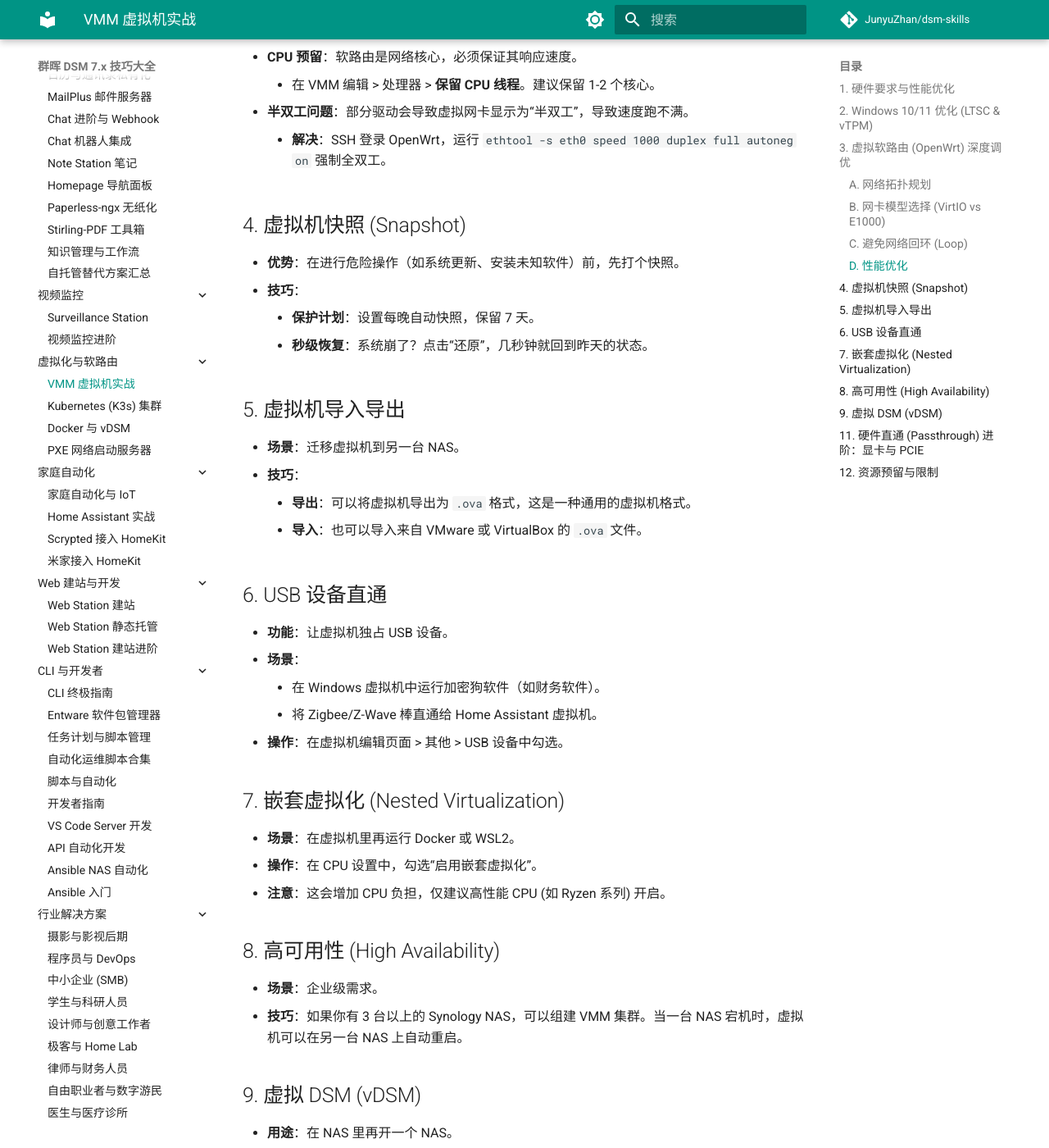
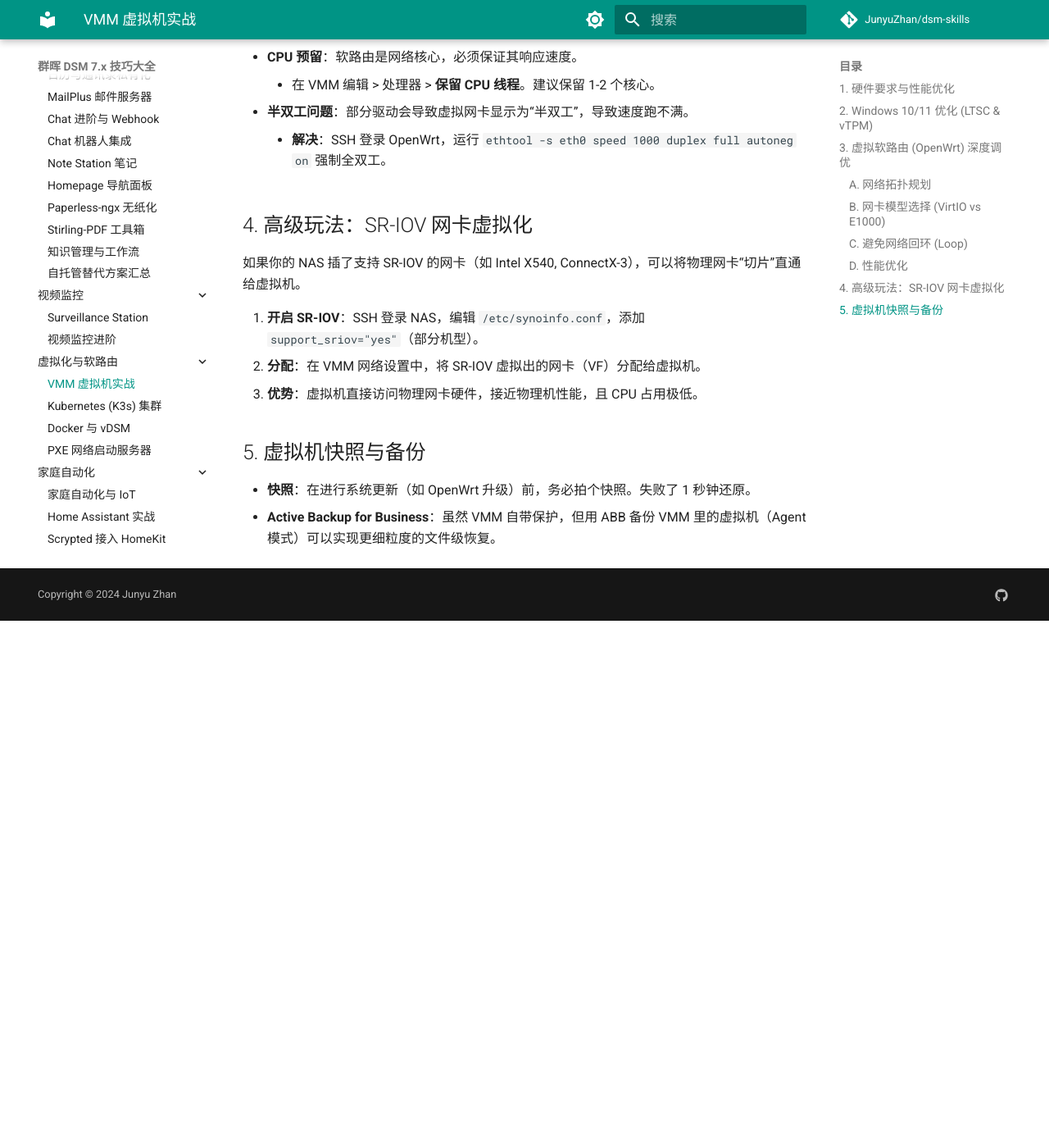
Before and after one commit to JunyuZhan/dsm-skills, an MkDocs documentation site: the page built from docs/virtualization/vmm-guide.md, in a window 1280 px wide and 1400 px high, scrolled down 1821 px. Shown: the whole window at 82% size. Built offline with MkDocs 1.6.1 and Material for MkDocs 9.7.7, drawn with Linux system fonts in a browser that asks for light colours; comment, search, counter and statistics services are not loaded; after the commit the page ends 2578 px from its top, so only the background shows below that; some of the changed text lies outside the part shown.

Commit message:
Complete industry solution guides and advanced features

````diff
--- a/docs/industry-solutions/designer.md
+++ b/docs/industry-solutions/designer.md
@@ -98,16 +98,10 @@
 
 ## 5. 灵感收集：Wallabag
 
-类似于 Pocket/Instapaper 的稍后阅读工具，保存网页文章、设计博客到 NAS。
-*   支持抓取正文，去除广告。
-*   支持打标签、全文搜索。
-*   有 Chrome 插件和手机 APP。
+看到好的设计文章或教程，想保存下来？Wallabag 是开源的 Pocket 替代品。
 
-## 6. Mac 用户特别优化
+*   **浏览器插件**：一键保存网页内容到 NAS。
+*   **去广告阅读**：自动提取正文，去除广告干扰。
+*   **离线归档**：即使原网页 404 了，你的 NAS 里还有存档。
 
-大多数设计师使用 Mac。
-1.  **图标预览**：确保 SMB 连接速度足够快，否则 Finder 加载缩略图会很慢。
-2.  **颜色标签**：Synology Drive 支持同步 macOS 的 Finder 颜色标签 (Tags)。
-3.  **聚光灯搜索 (Spotlight)**：
-    *   在 `控制面板 > 文件服务 > SMB > 高级设置` 中启用 `VFS 模块` -> `fruit` (需通过 SSH 修改 smb.conf 深度优化，或等待 DSM 7.2+ 的官方支持)。
-    *   *简单方案*：使用 [Universal Search](../basic-skills/indexing-service.md) 在网页端搜索，或者挂载为本地磁盘后使用 Alfred/Raycast 搜索。
+**总结**：利用 NAS 的大容量和 Docker 扩展性，设计师可以构建一个**永不丢失素材、随时高速访问**的私有设计中台。
--- a/docs/industry-solutions/legal-finance.md
+++ b/docs/industry-solutions/legal-finance.md
@@ -98,73 +98,54 @@ Paperless 不仅仅是存储，还能“自动分类”。
 2.  **场景 1：自动归档发票**
     *   **触发器**：内容包含 "增值税专用发票" 或 "Invoice"。
     *   **动作**：
-        *   自动打标签：`Finance`。
-        *   自动分配对应人：`Accountant`。
-        *   修改创建日期：从文件内容中提取日期（如 OCR 识别到的开票日期）。
-3.  **场景 2：自动重命名**
-    *   设置存储路径规则：`{created_year}/{correspondent}/{title}`。
-    *   效果：上传 `scan_001.pdf`，自动整理为 `2024/阿里云/1月服务器账单.pdf`。
+        *   分配标签：`Invoice`, `Finance`。
+        *   分配对应人：`Accountant_A`。
+        *   设置存储路径：`/2024/Invoices/{created_year}/{correspondent}`。
+3.  **场景 2：合同到期提醒**
+    *   虽然 Paperless 本身没有强提醒，但可以通过 Webhook 触发外部通知。
 
-### 2.3 物理扫描仪对接
-*   **Brother/Epson/HP 网络扫描仪**：在扫描仪后台设置 "Scan to FTP/SMB"。
-*   **目标路径**：指向 NAS 的 `/volume1/scan_input` 文件夹。
-*   **效果**：把纸质合同放入扫描仪，按一下按钮，1 分钟后，Paperless 里就能搜到这份合同的电子版。
+### 2.3 物理扫描仪联动
+*   将你的网络扫描仪（如 Brother, Epson）的 FTP/SMB 目标指向 `/volume1/scan_input`。
+*   **效果**：扫描仪按下“扫描”键 -> 文件进入 NAS -> Paperless 自动 OCR 识别 -> 自动归档。全过程无需电脑介入。
 
-## 3. 自建电子签章系统：DocuSeal
+## 3. 私有化电子签章：DocuSeal
 
-DocuSign 太贵且数据在海外？用 DocuSeal 搭建私有的电子签章平台。
+国内的电子签章服务（如 e签宝）按次收费且数据在云端。DocuSeal 是开源的 DocuSign 替代品。
 
-### 3.1 部署 DocuSeal
+### 3.1 部署
 ```yaml
 version: '3'
 services:
   docuseal:
     image: docuseal/docuseal:latest
-    container_name: docuseal
     ports:
       - "3000:3000"
     volumes:
-      - /volume1/docker/docuseal/data:/data
+      - docuseal_data:/data
     environment:
-      - DATABASE_URL=sqlite3:/data/docuseal.db # 小团队用 SQLite 足够，大并发可用 Postgres
-    restart: unless-stopped
+      - SIGNING_SECRET=your_long_secret_key
 ```
 
 ### 3.2 使用流程
 1.  上传 PDF 合同。
-2.  拖拽签名框、日期框、印章位置。
-3.  输入客户邮箱，发送签署链接。
-4.  客户在手机/电脑上手写签名或上传印章。
-5.  签署完成后，系统生成带**数字指纹**的 PDF，双方均可下载存档。
+2.  拖拽设置“签名区”、“日期区”。
+3.  输入客户邮箱发送。
+4.  客户在手机上打开链接，手写签名。
+5.  双方收到签署完成的 PDF（附带审计日志）。
 
-## 4. 审计与合规：Log Center 进阶
+## 4. 审计追踪与日志 (Log Center)
 
-仅仅记录日志不够，需要“即时报警”。
+对于合规性审查，你需要知道**谁**在**什么时间**动了**什么文件**。
 
-### 4.1 关键词报警
-1.  打开 **Log Center** > `通知设置` > `关键词通知`。
-2.  新增规则：
-    *   **关键词**：`Delete` 或 `Permission change`。
-    *   **日志来源**：`File Transfer` (SMB/File Station)。
-    *   **严重性**：`Error` 或 `Warning`。
-3.  **效果**：一旦有员工尝试删除重要合同，您的手机（DS finder）或邮箱会立即收到警报。
+### 4.1 开启文件传输日志
+1.  **File Station** > 设置 > 常规 > 启用 File Station 日志。
+2.  **SMB** > 控制面板 > 文件服务 > SMB > 启用传输日志（勾选删除、写入、重命名）。
 
-### 4.2 定期审计报告
-设置任务计划，每月导出 CSV 日志并发送给合规官。
-```bash
-# 简单的脚本示例：导出上个月的文件删除记录
-log_file="/volume1/logs/audit_$(date +%Y%m).csv"
-sqlite3 /var/log/synolog/synoconn.db "select * from logs where event like '%Delete%' and time > date('now','start of month','-1 month');" > $log_file
-# 可以结合 sendmail 发送邮件
-```
+### 4.2 集中审计
+1.  打开 **日志中心**。
+2.  **搜索**：输入文件名，查看所有操作记录。
+3.  **归档**：将日志定期归档到 WORM 文件夹，防止日志被篡改。
 
-## 5. 灾难恢复：Hyper Backup 加密策略
+## 5. 总结
 
-备份盘丢失 = 数据泄露？
-
-1.  **客户端加密**：在 Hyper Backup 创建任务时，**必须**勾选“启用客户端加密”。
-2.  **密钥保管**：下载 `.pem` 密钥文件，并将其打印出来放入物理保险箱，或者存放在 1Password/Bitwarden 的安全笔记中。
-3.  **异地备份**：建议使用 C2 Storage 或 S3 (Amazon/Aliyun) 作为异地端，这些云服务均支持服务端加密 (SSE)。
-
----
-**总结**：通过 WORM 锁定底层数据，Paperless 自动化处理文档流，DocuSeal 完成法律效力闭环，Log Center 负责全程审计，您构建的不仅仅是 NAS，而是一个符合企业内控标准的**法务金融数据中心**。
+通过 WORM 技术锁定原始证据，Paperless-ngx 自动化处理票据，DocuSeal 完成电子签约，群晖 NAS 为法律与财务人员构建了一个**闭环的、合规的、私有的**数据处理平台。
--- a/docs/platform-specific/mac-optimization.md
+++ b/docs/platform-specific/mac-optimization.md
@@ -47,28 +47,20 @@ Mac 会在每个访问过的文件夹生成 `.DS_Store` 隐藏文件（存储图
     find /volume1 -name ".DS_Store" -delete
     ```
 
-## 4. 解决文件名乱码 (NFC vs NFD)
+## 5. 解决文件名乱码 (NFC vs NFD)
 
-Mac 使用 NFD (分解形式) 编码文件名，而 Windows/Linux 使用 NFC (组合形式)。这导致带重音符号的文件名（如 `café`）在跨平台互传时可能乱码。
+**痛点**：Mac 上复制到 NAS 的文件，在 Windows 上看中文文件名乱码（或变成 `o ̈` 这种分离的字符）。
+*   **原因**：Mac 使用 NFD 编码，Windows/Linux 使用 NFC 编码。
+*   **解决**：
+    *   DSM 7.x 的 SMB 服务默认会自动处理 NFD -> NFC 转换 (vfs_fruit 模块)。
+    *   **检查设置**：控制面板 > 文件服务 > SMB > 高级设置 > Mac > 启用 **VFS 模块转换 Mac 特殊字符**。
 
-*   **NAS 设置**：控制面板 > 文件服务 > SMB > 高级 > **VFS 模块**。
-*   **启用**：`catia` 模块（如果有）或确保“转换为 Windows 兼容名称”已勾选。
-*   **最佳实践**：尽量避免在文件名中使用特殊字符和 Emoji。
+## 6. 提升 Finder 浏览速度
 
-## 5. 提升 Finder 浏览速度
-
-打开包含数千张照片的文件夹时，Finder 会卡死，因为它在尝试生成预览图。
-
-*   **技巧**：
-    1.  Finder > 查看 > 查看显示选项 (`Cmd + J`)。
-    2.  **取消勾选** “显示图标预览” (Show icon preview)。
-    3.  点击“用作默认”。
-*   这样 Finder 只读取文件名，速度瞬间起飞。
-
-## 6. 挂载优化 (Automount)
-
-每次重启 Mac 都要手动连 NAS？
-
-*   **方法**：系统设置 > 用户与群组 > 登录项。
-*   **操作**：将挂载好的 NAS 磁盘拖入“登录时打开”列表。
-*   **进阶**：使用 **AutoMounter** (App Store 软件)，它能在你回到家连上 Wi-Fi 时自动挂载，出门断网时自动卸载，防止 Finder 转彩虹圈卡死。
+**痛点**：打开包含数千张照片的文件夹，Finder 菊花转半天。
+*   **原因**：Finder 试图读取每个文件的图标预览。
+*   **解决**：
+    1.  Finder > 菜单栏 > 显示 > 查看显示选项 (Cmd+J)。
+    2.  取消勾选 **“显示图标预览”**。
+    3.  点击 **“用作默认”**。
+    *   *副作用*：看不到缩略图，但列表加载速度秒开。
--- a/docs/surveillance/advanced-guide.md
+++ b/docs/surveillance/advanced-guide.md
@@ -48,18 +48,13 @@ URL 格式：
 `http://nas-ip:5000/webapi/SurveillanceStation/camera.cgi?api=SYNO.SurveillanceStation.Camera&method=GetSnapshot&version=1&cameraId=1&_sid=你的SID`
 
 ### 自动 PTZ 巡航
-通过脚本定时调用 API，让云台摄像机转动到指定预置位。
+如果你的摄像头支持 PTZ (云台)，可以通过 API 控制它定时转向不同角度。
+`http://nas-ip:5000/webapi/SurveillanceStation/ptz.cgi?api=SYNO.SurveillanceStation.PTZ&method=Move&version=1&cameraId=1&direction=home`
 
-## 5. 深度学习分析 (DVA)
+## 5. 深度视频分析 (DVA 系列独占)
 
-如果你使用的是 DVA 系列 NVR，或者拥有支持 AI 的显卡。
-*   **人脸识别**：建立 VIP/黑名单库。
-*   **车牌识别**：联动道闸系统。
-*   **人流计数**：统计店铺客流量。
-*   **入侵检测**：划定虚拟围栏，只有“人”翻越围墙才报警，猫狗经过不报警。
-
-## 6. 隐私遮罩 (Privacy Masking)
-
-如果摄像头画面拍到了邻居的窗户或公共区域（出于法律合规）。
-*   **设置**：在摄像头编辑 > 优化 > 隐私遮罩。
-*   **效果**：在画面上画几个黑框，这些区域在实时预览和录像中都会被永久遮挡。
+如果你使用的是 DVA3221 / DVA1622，你可以开启 AI 分析任务：
+*   **人脸识别**：建立 VIP 和黑名单数据库。
+*   **车牌识别**：联动道闸系统，自动抬杆。
+*   **人数统计**：统计商场客流热力图。
+*   **入侵检测**：划定虚拟围栏，只有在特定时间翻越围栏才报警（比普通移动检测更准）。
--- a/docs/virtualization/vmm-guide.md
+++ b/docs/virtualization/vmm-guide.md
@@ -48,55 +48,15 @@
 *   **半双工问题**：部分驱动会导致虚拟网卡显示为“半双工”，导致速度跑不满。
     *   **解决**：SSH 登录 OpenWrt，运行 `ethtool -s eth0 speed 1000 duplex full autoneg on` 强制全双工。
 
-## 4. 虚拟机快照 (Snapshot)
-- **优势**：在进行危险操作（如系统更新、安装未知软件）前，先打个快照。
-- **技巧**：
-    - **保护计划**：设置每晚自动快照，保留 7 天。
-    - **秒级恢复**：系统崩了？点击“还原”，几秒钟就回到昨天的状态。
+## 4. 高级玩法：SR-IOV 网卡虚拟化
 
-## 5. 虚拟机导入导出
-- **场景**：迁移虚拟机到另一台 NAS。
-- **技巧**：
-    - **导出**：可以将虚拟机导出为 `.ova` 格式，这是一种通用的虚拟机格式。
-    - **导入**：也可以导入来自 VMware 或 VirtualBox 的 `.ova` 文件。
+如果你的 NAS 插了支持 SR-IOV 的网卡（如 Intel X540, ConnectX-3），可以将物理网卡“切片”直通给虚拟机。
 
-## 6. USB 设备直通
-- **功能**：让虚拟机独占 USB 设备。
-- **场景**：
-    - 在 Windows 虚拟机中运行加密狗软件（如财务软件）。
-    - 将 Zigbee/Z-Wave 棒直通给 Home Assistant 虚拟机。
-- **操作**：在虚拟机编辑页面 > 其他 > USB 设备中勾选。
+1.  **开启 SR-IOV**：SSH 登录 NAS，编辑 `/etc/synoinfo.conf`，添加 `support_sriov="yes"`（部分机型）。
+2.  **分配**：在 VMM 网络设置中，将 SR-IOV 虚拟出的网卡（VF）分配给虚拟机。
+3.  **优势**：虚拟机直接访问物理网卡硬件，接近物理机性能，且 CPU 占用极低。
 
-## 7. 嵌套虚拟化 (Nested Virtualization)
-- **场景**：在虚拟机里再运行 Docker 或 WSL2。
-- **操作**：在 CPU 设置中，勾选“启用嵌套虚拟化”。
-- **注意**：这会增加 CPU 负担，仅建议高性能 CPU (如 Ryzen 系列) 开启。
+## 5. 虚拟机快照与备份
 
-## 8. 高可用性 (High Availability)
-- **场景**：企业级需求。
-- **技巧**：如果你有 3 台以上的 Synology NAS，可以组建 VMM 集群。当一台 NAS 宕机时，虚拟机可以在另一台 NAS 上自动重启。
-
-## 9. 虚拟 DSM (vDSM)
-- **用途**：在 NAS 里再开一个 NAS。
-- **授权**：每台 NAS 附带 1 个免费 vDSM 授权。
-- **玩法**：
-    - 给朋友开一个完全隔离的 DSM 账号。
-    - 测试 Beta 版系统。
-    - 搭建完全独立的测试环境。
-
-## 11. 硬件直通 (Passthrough) 进阶：显卡与 PCIE
-- **场景**：
-    - 在虚拟机里跑 AI 绘画 (Stable Diffusion)。
-    - 在 Windows 虚拟机里玩大型游戏。
-    - 将物理网卡直通给软路由 (OpenWrt) 获得极致网络性能。
-- **限制**：需要 CPU 支持 VT-d，且 NAS 内核支持。部分白群晖型号屏蔽了直通。
-- **显卡直通 (GPU Passthrough)**：
-    1.  **屏蔽驱动**：SSH 登录 NAS，修改 grub 配置文件，添加 `intel_iommu=on` 并屏蔽显卡 ID。
-    2.  **VMM 设置**：在虚拟机编辑 > 其他 > PCIe 设备中，添加显卡。
-    3.  **驱动安装**：在虚拟机内安装 NVIDIA/Intel 驱动。
-- **USB 控制器直通**：相比单个 USB 设备直通，直接直通整个 USB 控制器兼容性更好，热插拔更稳定。
-
-## 12. 资源预留与限制
-- **技巧**：
-    - **CPU**：可以设置“保留 CPU 线程”，确保关键虚拟机（如软路由）永远有 CPU 可用。
-    - **QoS**：可以限制非关键虚拟机的硬盘 IOPS，防止它把硬盘读写跑满影响宿主机。
+*   **快照**：在进行系统更新（如 OpenWrt 升级）前，务必拍个快照。失败了 1 秒钟还原。
+*   **Active Backup for Business**：虽然 VMM 自带保护，但用 ABB 备份 VMM 里的虚拟机（Agent 模式）可以实现更细粒度的文件级恢复。
````
Also changed, not shown: other parts of docs/platform-specific/mac-optimization.md (+2 -2 lines).
